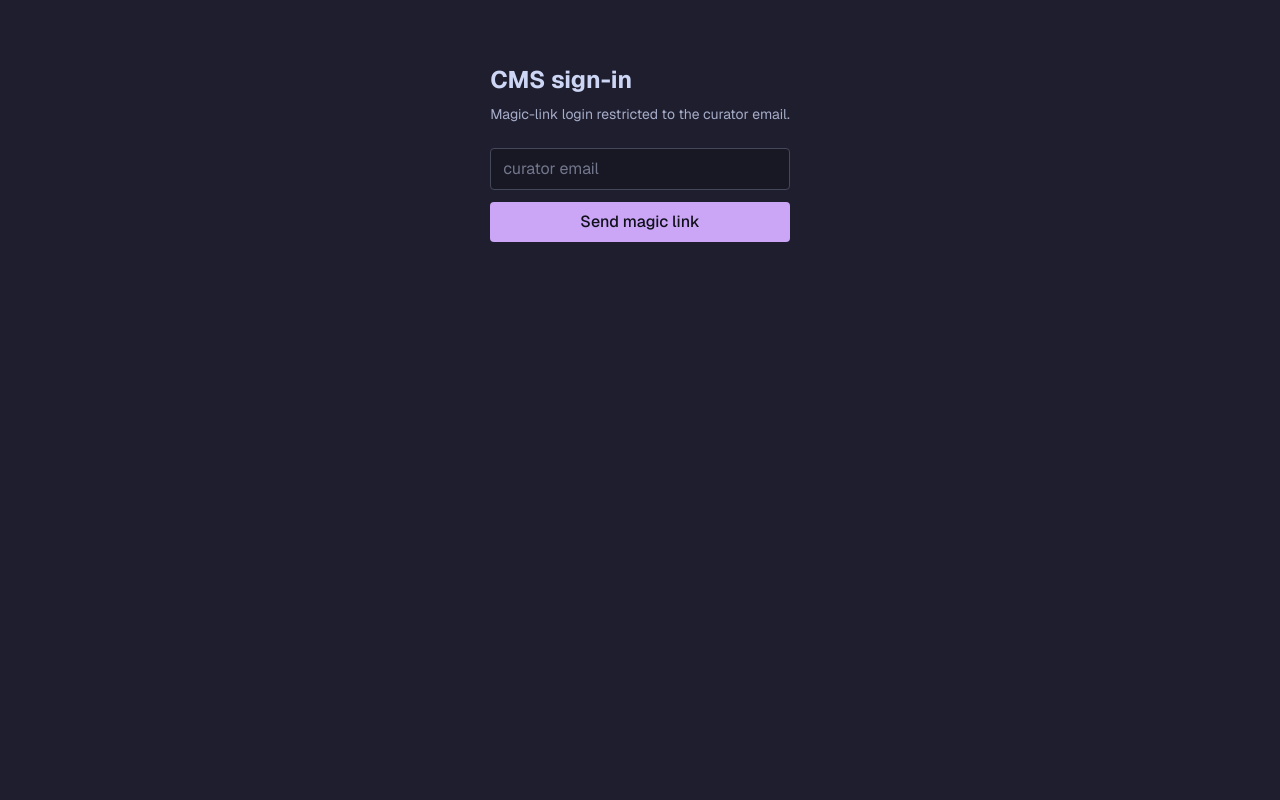
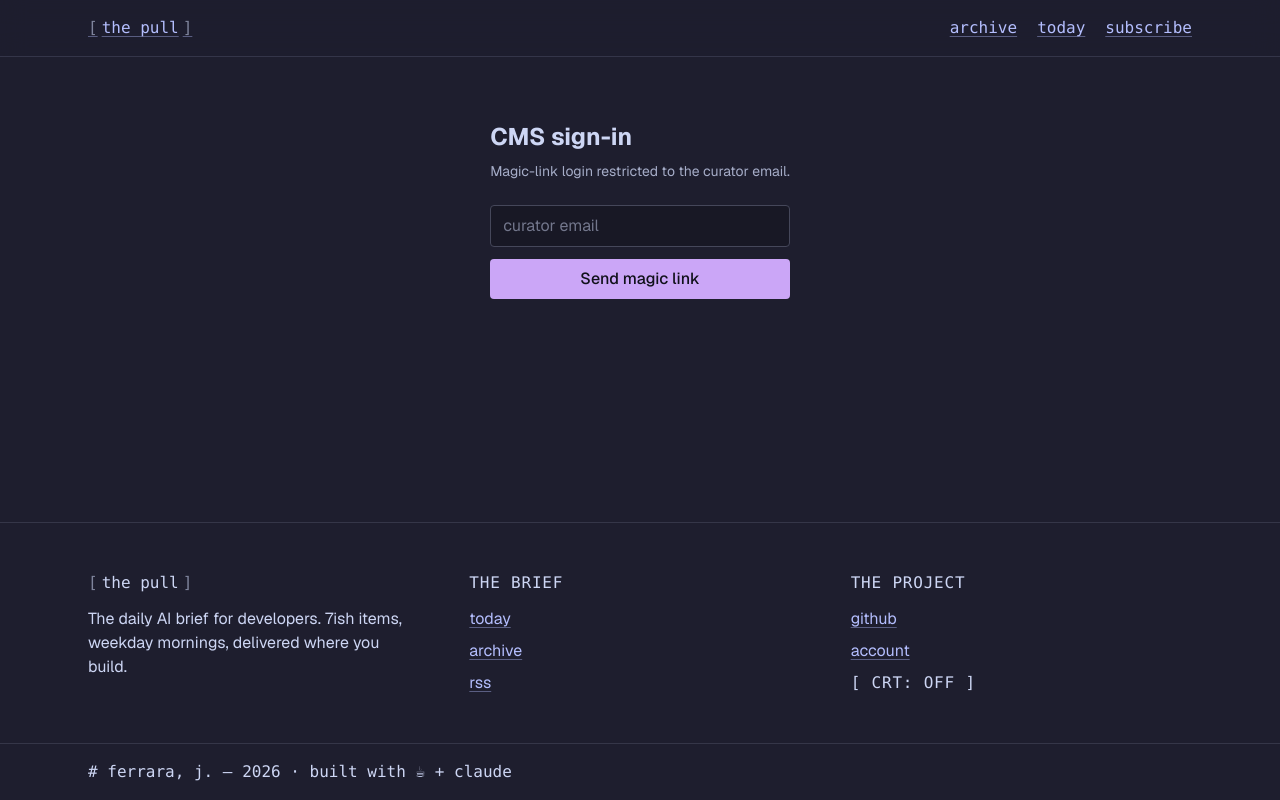
Before and after one commit to joshferrara/the-pull, a Next.js app in the folder apps/web/: page /cms/login in a window 1280 px wide. Built offline with nearby package versions, Linux system fonts and the light colour scheme.

Commit message:
Frontend redesign: site header + footer with scanline toggle

```diff
--- a/apps/web/app/layout.tsx
+++ b/apps/web/app/layout.tsx
@@ -1,6 +1,8 @@
 import type { Metadata } from "next";
 import { GeistSans } from "geist/font/sans";
 import "./globals.css";
+import { SiteHeader } from "@/components/chrome/site-header";
+import { SiteFooter } from "@/components/chrome/site-footer";
 
 export const metadata: Metadata = {
   title: "The Pull — The daily AI brief, delivered where you build",
@@ -31,7 +33,9 @@ export default function RootLayout({
     <html lang="en" suppressHydrationWarning className={GeistSans.variable}>
       <body className="min-h-screen flex flex-col">
         <div className="scanlines-overlay" aria-hidden />
-        {children}
+        <SiteHeader />
+        <main className="flex-1 flex flex-col">{children}</main>
+        <SiteFooter />
       </body>
     </html>
   );
--- /dev/null
+++ b/apps/web/components/chrome/site-footer.tsx
@@ -0,0 +1,47 @@
+import Link from "next/link";
+import { ScanlineToggle } from "@/components/terminal";
+
+export function SiteFooter() {
+  return (
+    <footer className="mt-auto border-t border-[color:var(--color-rule)]">
+      <div className="max-w-[var(--w-grid)] mx-auto px-6 py-12 grid gap-10 md:grid-cols-3 text-[var(--text-caption)] text-[color:var(--color-overlay1)]">
+        <div>
+          <div className="font-mono text-[color:var(--color-text)]">
+            <span className="text-[color:var(--color-overlay1)]">[</span>
+            <span className="px-1">the pull</span>
+            <span className="text-[color:var(--color-overlay1)]">]</span>
+          </div>
+          <p className="mt-3 max-w-xs">
+            The daily AI brief for developers. 7ish items, weekday mornings,
+            delivered where you build.
+          </p>
+        </div>
+        <div>
+          <div className="font-mono text-[var(--text-micro)] uppercase tracking-wider text-[color:var(--color-overlay2)] mb-3">
+            the brief
+          </div>
+          <ul className="space-y-2">
+            <li><Link href="/brief/latest" className="no-underline hover:text-[color:var(--color-mauve)]">today</Link></li>
+            <li><Link href="/archive" className="no-underline hover:text-[color:var(--color-mauve)]">archive</Link></li>
+            <li><a href="/feed.xml" className="no-underline hover:text-[color:var(--color-mauve)]">rss</a></li>
+          </ul>
+        </div>
+        <div>
+          <div className="font-mono text-[var(--text-micro)] uppercase tracking-wider text-[color:var(--color-overlay2)] mb-3">
+            the project
+          </div>
+          <ul className="space-y-2">
+            <li><a href="https://github.com/joshferrara/the-pull" className="no-underline hover:text-[color:var(--color-mauve)]">github</a></li>
+            <li><Link href="/dashboard" className="no-underline hover:text-[color:var(--color-mauve)]">account</Link></li>
+            <li><ScanlineToggle /></li>
+          </ul>
+        </div>
+      </div>
+      <div className="border-t border-[color:var(--color-rule)]">
+        <div className="max-w-[var(--w-grid)] mx-auto px-6 py-4 font-mono text-[var(--text-micro)] text-[color:var(--color-overlay0)] flex flex-wrap gap-x-4 gap-y-1">
+          <span># ferrara, j. — 2026 · built with ☕ + claude</span>
+        </div>
+      </div>
+    </footer>
+  );
+}
--- /dev/null
+++ b/apps/web/components/chrome/site-header.tsx
@@ -0,0 +1,39 @@
+import Link from "next/link";
+
+export function SiteHeader() {
+  return (
+    <header className="sticky top-0 z-30 border-b border-[color:var(--color-rule)] backdrop-blur-md bg-[color:color-mix(in_oklab,var(--color-base)_85%,transparent)]">
+      <div className="max-w-[var(--w-grid)] mx-auto px-6 h-14 flex items-center gap-6">
+        <Link
+          href="/"
+          className="font-mono text-[var(--text-body-sm)] text-[color:var(--color-text)] no-underline"
+          aria-label="The Pull, home"
+        >
+          <span className="text-[color:var(--color-overlay1)]">[</span>
+          <span className="px-1">the pull</span>
+          <span className="text-[color:var(--color-overlay1)]">]</span>
+        </Link>
+        <nav className="ml-auto flex items-center gap-5 font-mono text-[var(--text-caption)]">
+          <Link
+            href="/archive"
+            className="text-[color:var(--color-overlay1)] hover:text-[color:var(--color-mauve)] no-underline"
+          >
+            archive
+          </Link>
+          <Link
+            href="/brief/latest"
+            className="text-[color:var(--color-overlay1)] hover:text-[color:var(--color-mauve)] no-underline"
+          >
+            today
+          </Link>
+          <Link
+            href="/#email"
+            className="text-[color:var(--color-mauve)] no-underline"
+          >
+            subscribe
+          </Link>
+        </nav>
+      </div>
+    </header>
+  );
+}
```
